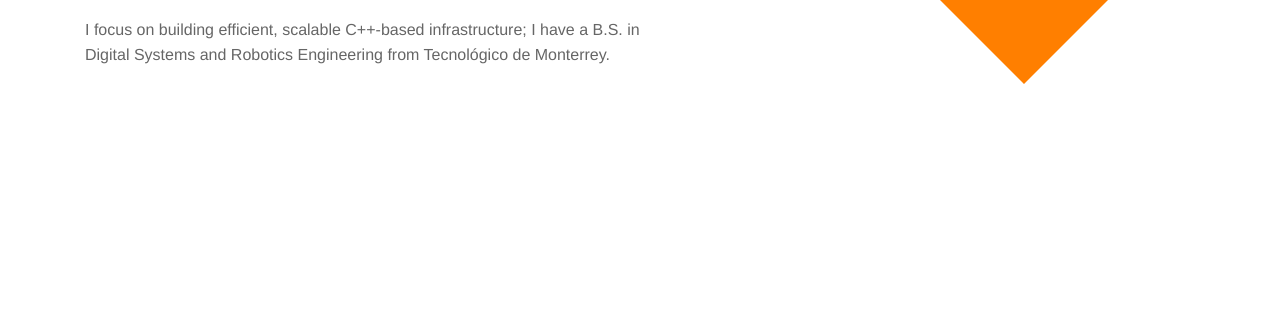
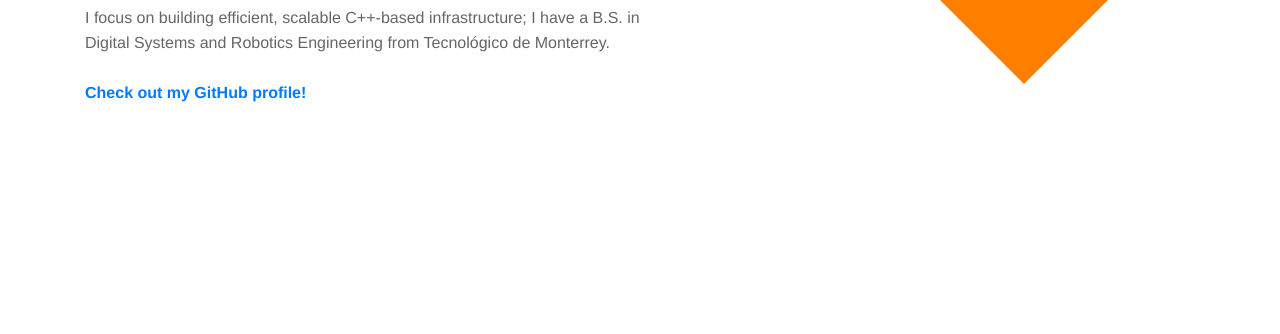
Before and after one commit to jc-juarez/jc-juarez.github.io, a plain HTML site: page index.html in a window 1280 px wide. Shown: the part 466-800 px from the top of the page. Drawn offline with nearby package versions, Linux system fonts and the light colour scheme.

Commit message:
Added Github

```diff
--- a/index.html
+++ b/index.html
@@ -21,8 +21,12 @@
                 <div class="social-links">
                     <!-- Icons for Twitter, Facebook, Instagram, GitHub -->
                 </div>
+                <b><a href="https://github.com/jc-juarez" target="_blank" rel="noopener noreferrer">Check out my GitHub profile!</a></b>
             </div>
+
         </div>
+
+
     </div>
 
     <!-- Other sections... -->
```
